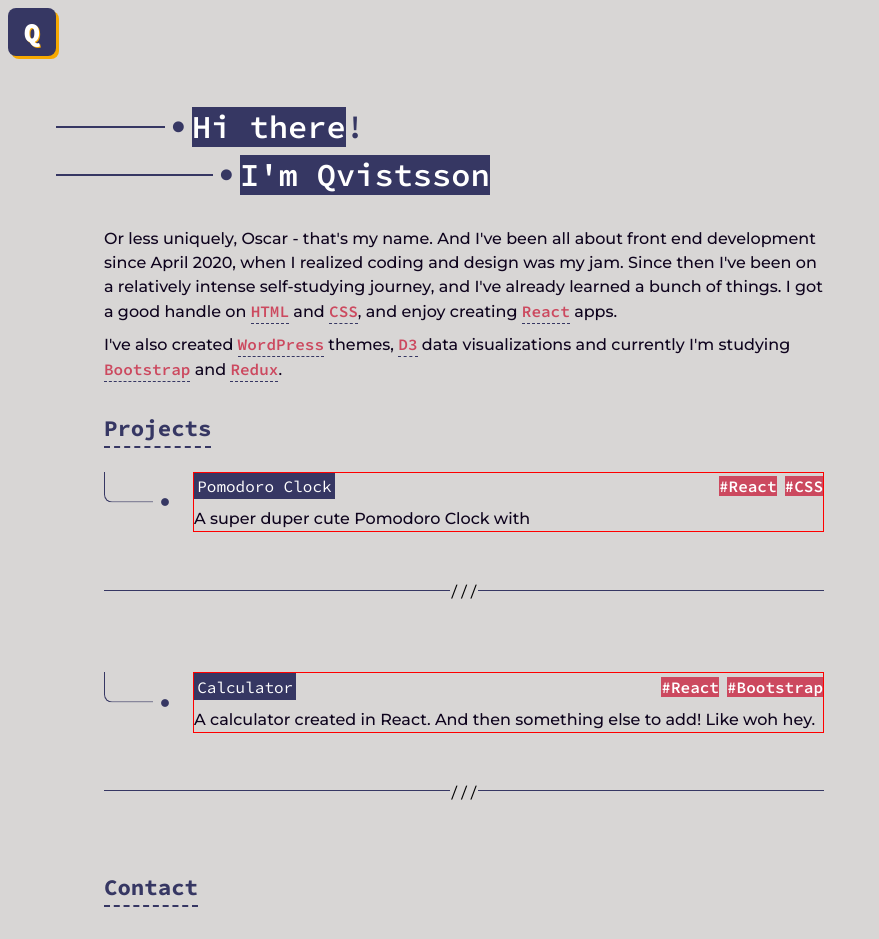
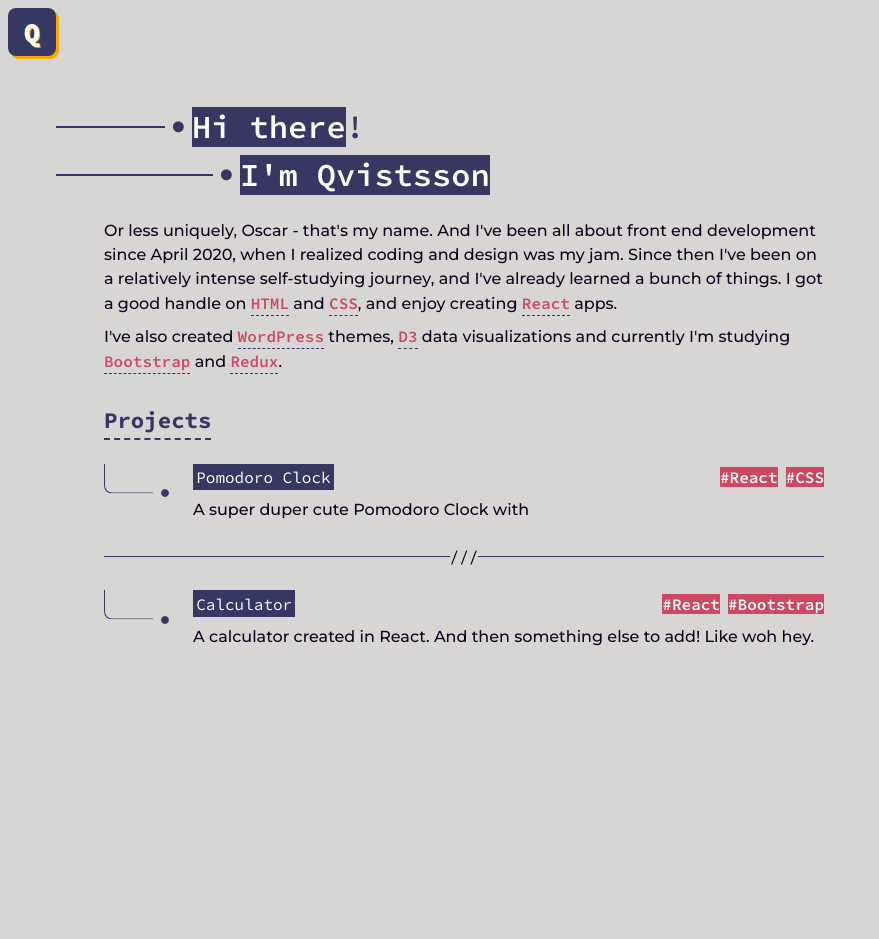
Before and after one commit to qvistsson/qvistsson.github.io, a React (Create React App) app: page / in a window 1280 px wide. Shown: the whole page, without its empty margins (0-879 px from the left). After the commit the page ends 800 px from the top, so only its background shows below. Built offline with nearby package versions, Linux system fonts and the light colour scheme.

Commit message:
tidy up modules

```diff
--- a/src/App.js
+++ b/src/App.js
@@ -1,21 +1,34 @@
 import React from 'react';
 import * as Modules from './Modules';
+import * as Text from './Text';
 import Projects from './Projects';
 import './css/utilities.css';
 import './css/style.css';
 
 function App() {
   return (
-    <Modules.Container>
+    <div className="flex-column p-small">
       <Modules.SiteLogo />
-      <Modules.Introduction />
-      <Modules.SubHeader text="Projects" />
-      <Modules.ProjectsContainer>
-        <Modules.Project {...Projects.pomodoro}/>
-        <Modules.Project {...Projects.calculator}/>
-      </Modules.ProjectsContainer>
-      <Modules.SubHeader text="Contact" />
-    </Modules.Container>
+      <div id="portfolio-content-container" className="flex-column m-large">
+        <Modules.ShowyIndent
+          width="8.5rem"
+          margin="m-bottom-small"
+          text="Hi there"
+          excl={true}
+        />
+        <Modules.ShowyIndent
+          width="11.5rem"
+          margin="m-bottom"
+          text="I'm Qvistsson"
+          excl={false}
+        />
+        <Modules.TextContainer content={Text.Introduction()} />
+        <Modules.SubHeader text="Projects" margin="m-top m-bottom" />
+        <Modules.Project {...Projects.pomodoro} />
+        <Modules.ProjectDivider divString="///" />
+        <Modules.Project {...Projects.calculator} />
+      </div>
+    </div>
   );
 }
 
--- a/src/Modules.js
+++ b/src/Modules.js
@@ -1,44 +1,4 @@
 import React from 'react';
-
-const dividerString = '///';
-
-function Introduction() {
-  return (
-    <div className="flex-column m-top-large m-left-large m-right-large m-bottom">
-      <div className="flex-row align-center m-bottom-small">
-        <div className="deco-container flex-row align-center">
-          <div className="deco-stretch m-right-small"></div>
-          <i className="fas fa-circle m-right-small intro-circle"></i>
-        </div>
-        <p className="showy">
-          Hi there<span className="excl">!</span>
-        </p>
-      </div>
-      <div className="flex-row align-center m-bottom">
-        <div className="deco-container2 flex-row align-center">
-          <div className="deco-stretch2 m-right-small"></div>
-          <i className="fas fa-circle m-right-small intro-circle"></i>
-        </div>
-        <p className="showy">I'm Qvistsson</p>
-      </div>
-      <div className="m-left-large m-top-small intro-text-container max-width">
-        <p className="intro-body m-bottom-small">
-          Or less uniquely, Oscar - that's my name. And I've been all about
-          front end development since April 2020, when I realized coding and
-          design was my jam. Since then I've been on a relatively intense
-          self-studying journey, and I've already learned a bunch of things. I
-          got a good handle on <span>HTML</span> and <span>CSS</span>, and enjoy
-          creating <span>React</span> apps.
-        </p>
-        <p className="intro-body m-bottom-small">
-          I've also created <span>WordPress</span> themes, <span>D3</span> data
-          visualizations and currently I'm studying <span>Bootstrap</span> and{' '}
-          <span>Redux</span>.
-        </p>
-      </div>
-    </div>
-  );
-}
 
 function SiteLogo() {
   return (
@@ -46,14 +6,6 @@ function SiteLogo() {
       <p>Q</p>
     </div>
   );
-}
-
-function TestThing() {
-  return <h2>Booyah</h2>;
-}
-
-function Container(props) {
-  return <div className="container flex-column p-small">{props.children}</div>;
 }
 
 function ProjectsContainer(props) {
@@ -66,7 +18,7 @@ function ProjectsContainer(props) {
 
 function Project(props) {
   return (
-    <div className="project m-left-large max-width flex-column align-start m-bottom">
+    <div className="project m-left-large max-width flex-column align-start">
       <div className="flex-row align-center maxed">
         <div className="project-angle-deco"></div>
         <i className="fas fa-circle m-left-small project-circle"></i>
@@ -82,18 +34,13 @@ function Project(props) {
           <p className="intro-body m-top-small">{props.description}</p>
         </div>
       </div>
-      <div className="project-divider flex-row align-center justify-center m-top-large m-bottom-large">
-        <div className="horizontal-line"></div>
-        <p className="proj-div-text">{dividerString}</p>
-        <div className="horizontal-line"></div>
-      </div>
     </div>
   );
 }
 
 function SubHeader(props) {
   return (
-    <div className="m-left-large m-bottom">
+    <div className={props.margin}>
       <div className="sub-header-container flex-row justify-start align-stretch max-width m-left-large">
         <div className="sub-header-deco-div"></div>
         <h2 className="sub-header">{props.text}</h2>
@@ -103,12 +50,50 @@ function SubHeader(props) {
   );
 }
 
+function ShowyIndent(props) {
+  return (
+    <div
+      className={
+        props.margin
+          ? 'flex-row align-center ' + props.margin
+          : 'flex-row align-center'
+      }
+    >
+      <div
+        className="flex-row align-center grow"
+        style={{ maxWidth: props.width }}
+      >
+        <div className="deco-stretch m-right-small grow"></div>
+        <i className="fas fa-circle m-right-small intro-circle"></i>
+      </div>
+      <p className="showy">
+        {props.text}
+        {props.excl && <span className="excl">!</span>}
+      </p>
+    </div>
+  );
+}
+
+function TextContainer(props) {
+  return <div className="m-left-large max-width">{props.content}</div>;
+}
+
+function ProjectDivider(props) {
+  return (
+    <div className="project-divider flex-row align-center justify-center m-left-large max-width m-top m-bottom">
+      <div className="horizontal-line"></div>
+      <p className="proj-div-text">{props.divString}</p>
+      <div className="horizontal-line"></div>
+    </div>
+  );
+}
+
 export {
-  TestThing,
-  Container,
   SiteLogo,
-  Introduction,
   Project,
   ProjectsContainer,
   SubHeader,
+  ShowyIndent,
+  TextContainer,
+  ProjectDivider,
 };
--- /dev/null
+++ b/src/Text.js
@@ -0,0 +1,23 @@
+import React from 'react';
+
+const Introduction = function () {
+  return (
+    <div>
+      <p className="intro-body m-bottom-small">
+        Or less uniquely, Oscar - that's my name. And I've been all about front
+        end development since April 2020, when I realized coding and design was
+        my jam. Since then I've been on a relatively intense self-studying
+        journey, and I've already learned a bunch of things. I got a good handle
+        on <span>HTML</span> and <span>CSS</span>, and enjoy creating{' '}
+        <span>React</span> apps.
+      </p>
+      <p className="intro-body m-bottom-small">
+        I've also created <span>WordPress</span> themes, <span>D3</span> data
+        visualizations and currently I'm studying <span>Bootstrap</span> and{' '}
+        <span>Redux</span>.
+      </p>
+    </div>
+  );
+};
+
+export { Introduction };
--- a/src/css/style.css
+++ b/src/css/style.css
@@ -16,18 +16,7 @@ body {
   background-color: var(--bg);
 }
 
-.deco-container {
-  max-width: 8.5rem;
-  flex: 1;
-}
-
-.deco-container2 {
-  max-width: 11.5rem;
-  flex: 1;
-}
-
 .deco-stretch {
-  flex: 1;
   height: 0.1rem;
   background-color: var(--theme2);
 }
@@ -52,10 +41,6 @@ body {
 .project-circle {
   color: var(--theme2);
   font-size: 0.5rem;
-}
-
-.project-content {
-  border: 1px solid red;
 }
 
 p {
@@ -108,7 +93,7 @@ p.proj-tag {
 }
 
 p.proj-tag::before {
-    content: "#";
+  content: '#';
 }
 
 .max-width {
```
Lines whose indentation alone changed are shown as unchanged.
